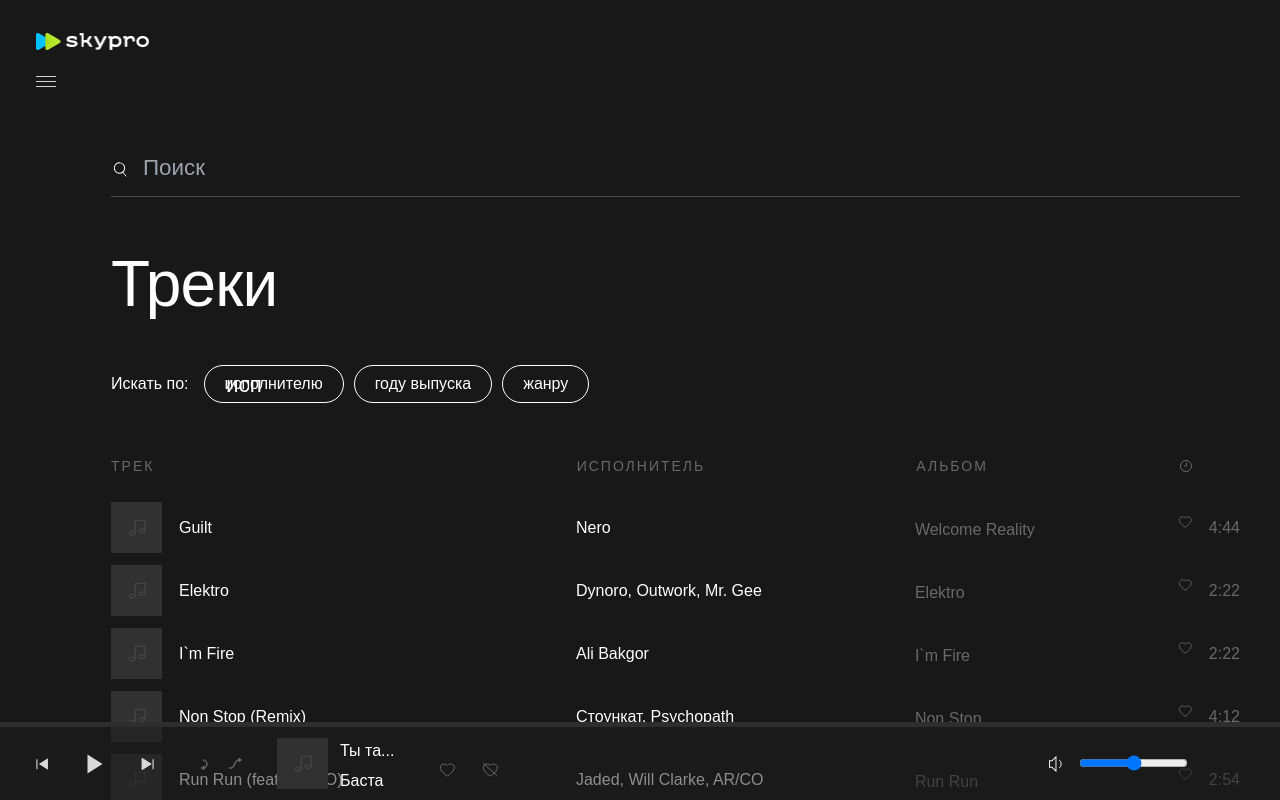
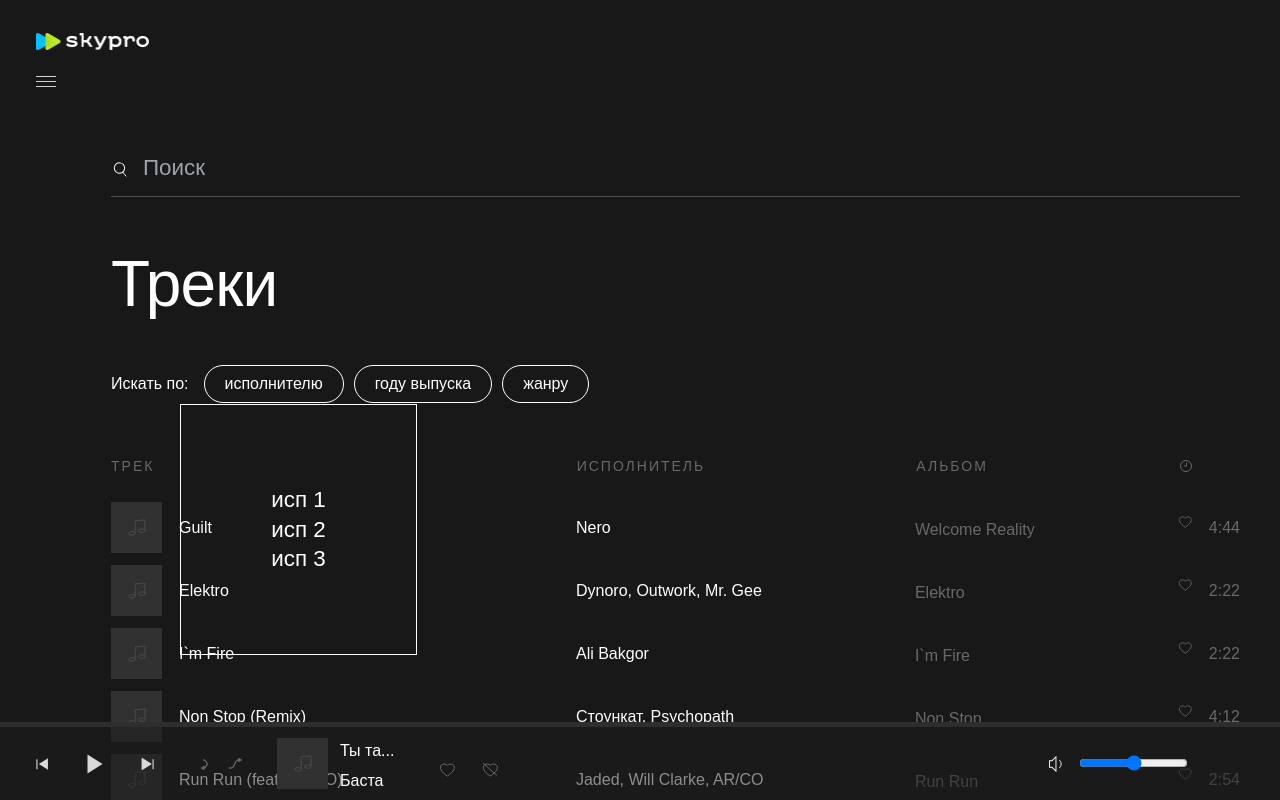
Before and after one commit to segab0y/SkyPlayer-Secondary, a React (Create React App) app: page / in a window 1280 px wide. Both pictures are taken after a click on the element "исполнителю". Built offline with nearby package versions, Linux system fonts and the light colour scheme.

Commit message:
some working on windows

```diff
--- a/src/components/CenterBlockFilter.jsx
+++ b/src/components/CenterBlockFilter.jsx
@@ -20,7 +20,11 @@
         исполнителю
       </div>
       {visibleFilter === 'author' && (
-        <div className="filter__button absolute m-[115px]">исп</div>
+        <div className="filter__button window__author-wrapper absolute m-[115px]">
+          <div>исп 1</div>
+          <div>исп 2</div>
+          <div>исп 3</div>
+        </div>
       )}
 
       <div
@@ -30,7 +34,10 @@
         году выпуска
       </div>
       {visibleFilter === 'year' && (
-        <div className="filter__button fixed m-[237px]">г в</div>
+        <div className="filter__button window__year-wrapper flex items-center justify-around fixed w-[319px] h-[62px] border border-solid border-[#FFFFFF] m-[237px] mt-[339px] ml-[69px]">
+          <div>Сначала новые</div>
+          <div>Сначала старые</div>
+        </div>
       )}
       <div
         onClick={() => toggleVisibleFilter('genre')}
@@ -39,7 +46,11 @@
         жанру
       </div>
       {visibleFilter === 'genre' && (
-        <div className="filter__button absolute m-[333px]">жнр</div>
+        <div className="filter__button window__genre-wrapper absolute m-[333px]">
+          <div>жанр 1</div>
+          <div>жанр 2</div>
+          <div>жанр 3</div>
+        </div>
       )}
     </div>
   )
--- a/src/index.css
+++ b/src/index.css
@@ -1,6 +1,45 @@
 @tailwind base;
 @tailwind components;
 @tailwind utilities;
+
+.window__author-wrapper {
+  width: 237px;
+  height: 251px;
+
+  border: 1px solid white;
+
+  margin-top: 405px;
+  margin-left: 69px;
+
+  display: flex;
+  flex-direction: column;
+  justify-content: center;
+  align-items: center;
+
+  z-index: 1;
+
+  /* background-color: darkolivegreen; */
+}
+
+.window__year-wrapper {
+}
+
+.window__genre-wrapper {
+  width: 238px;
+  height: 234px;
+
+  border: 1px solid white;
+
+  margin-top: 607px;
+  margin-left: 148px;
+
+  display: flex;
+  flex-direction: column;
+  justify-content: center;
+  align-items: center;
+
+  z-index: 1;
+}
 
 .alert-enter {
   opacity: 0;
```
Lines whose indentation alone changed are shown as unchanged.
